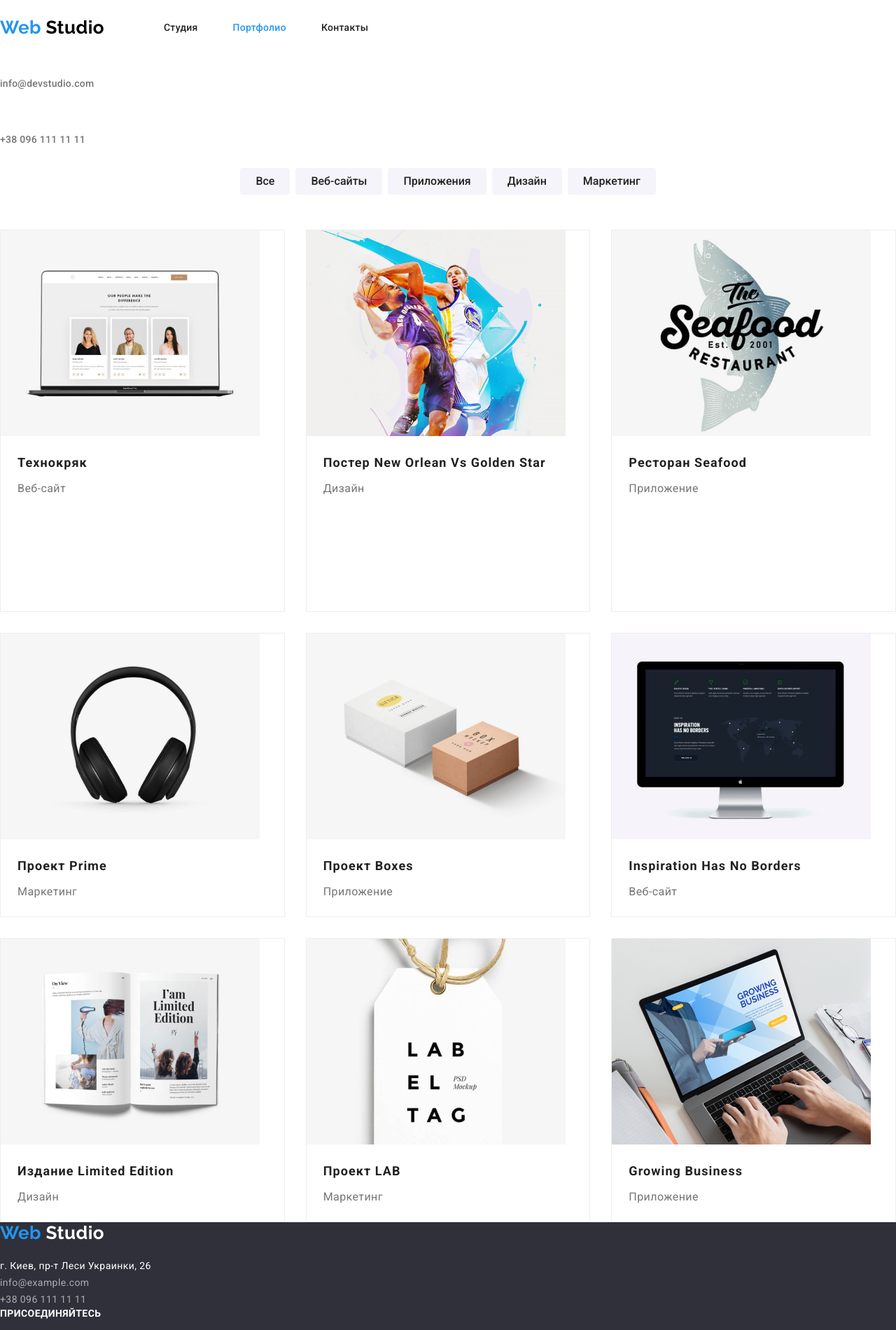
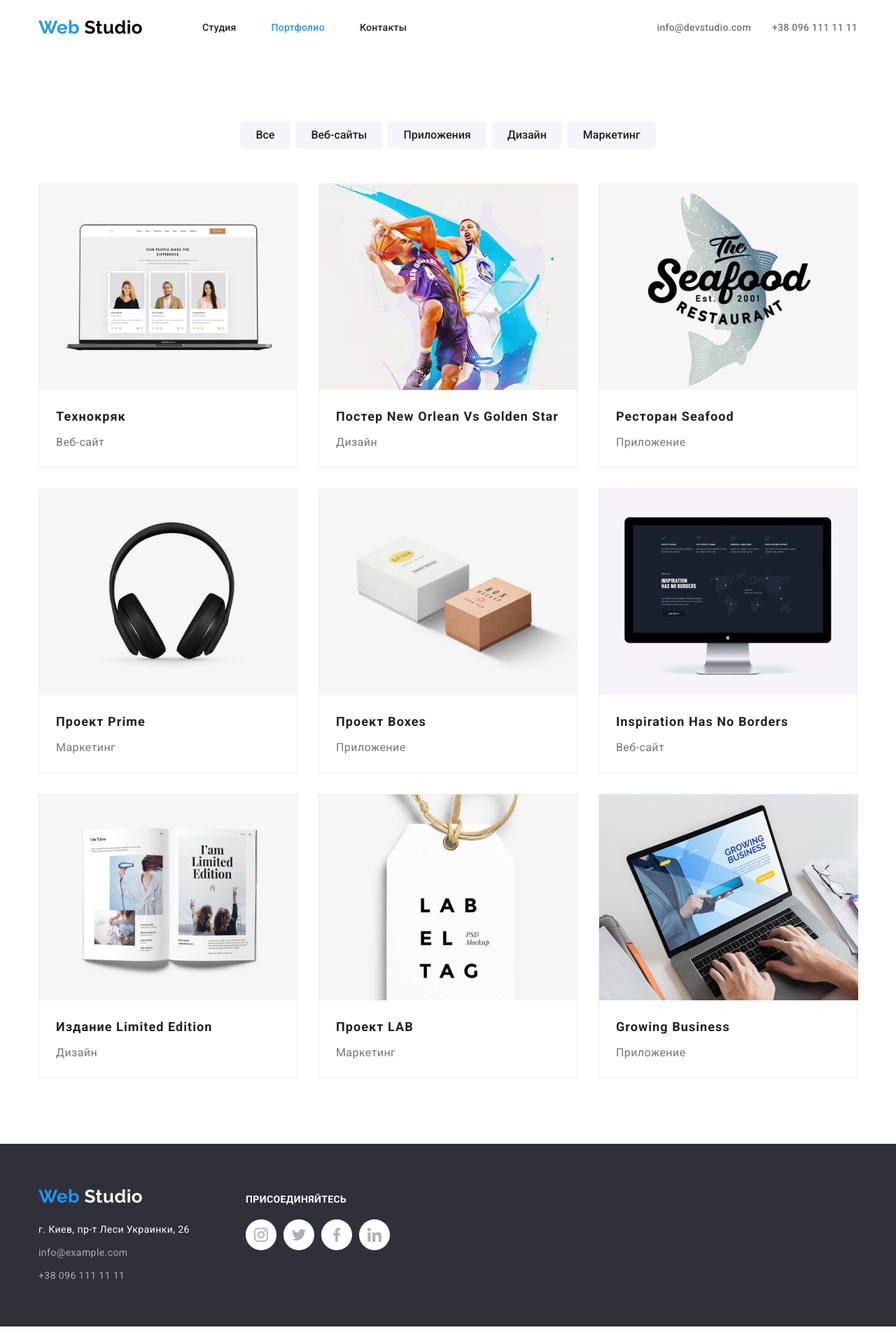
Before and after one commit to Liliia-Yarmolova/goit-markup-hw-03, a plain HTML site: page portfolio.html in a window 1280 px wide. Shown: the top 1900 px of the page at 70% size. Drawn offline with Linux system fonts and the light colour scheme.

Commit message:
Добавляю классы для разметки страниц Студия и Портфолио

```diff
--- a/portfolio.html
+++ b/portfolio.html
@@ -11,6 +11,7 @@
   <body>
     <!--Шапка сайта-->
     <header class="header">
+      <div class="container">
         <nav class="navigation">
           <a class="logo link" href="./index.html" lang="en"><span class="logo-accent">Web</span> Studio</a>
           <ul class="navigation-list list">
@@ -19,20 +20,22 @@
             <li class="navigation-list-item"><a class="navigation-list-link link" href="">Контакты</a></li>
           </ul>
         </nav>
-      <address class="address">
-        <ul class="list">
-          <li>
+        <address class="header-contacts address">
+          <ul class="header-contacts-list list">
+            <li class="header-contacts-list-item">
               <a class="header-email-link link" href="mailto:info@devstudio.com">info@devstudio.com</a>
             </li>
-          <li>
+            <li class="header-contacts-list-item">
               <a class="header-tel-link link" href="tel:+380991111111">+38 096 111 11 11</a>
             </li>
           </ul>
         </address>
+      </div>
     </header>
 
     <main>
-      <section class="our-projects">
+      <section class="our-projects section">
+        <div class="container">
           <h2 class="title" hidden>Наши реализованные проекты</h2>
           <ul class="our-projects-filter list">
             <li class="our-projects-filter-item">
@@ -57,7 +60,7 @@
               <img src="./images/our-projects/web-site/technokryak.jpg" alt="Страница сайта отображена на экране ноутбука" width="370" height="294" />
               <h3 class="subtitle">Технокряк</h3>
               <p class="description">Веб-сайт</p>
-            <p class="text">Технокряк это современная площадка распространения коронавируса. Компании используют эту платформу для цифрового шпионажа и атак на защищённые сервера конкурентов.</p>
+              <!-- <p class="text">Технокряк это современная площадка распространения коронавируса. Компании используют эту платформу для цифрового шпионажа и атак на защищённые сервера конкурентов.</p> -->
             </li>
             <li class="our-projects-list-item">
               <img src="./images/our-projects/design/new-orlean.jpg" alt="Баскетболисти играют" width="370" height="294" />
@@ -100,52 +103,55 @@
               <p class="description">Приложение</p>
             </li>
           </ul>
+        </div>
       </section>
     </main>
 
     <!--Футер-->
     <footer class="footer">
-      <div>
+      <div class="container">
+        <div class="footer-address">
           <a class="logo link" href="./index.html" lang="en"><span class="logo-accent">Web</span> Studio</a>
           <address class="address">
             <ul class="list">
-            <li>
+              <li class="footer-address-items">
                 <a class="footer-map-link link" href="https://goo.gl/maps/TBCg2eH77bJUSBw59" target="_blank">г. Киев, пр-т Леси Украинки, 26</a>
               </li>
-            <li>
+              <li class="footer-address-items">
                 <a class="footer-email-link link" href="mailto:info@example.com">info@example.com</a>
               </li>
-            <li>
+              <li class="footer-address-items">
                 <a class="footer-tel-link link" href="tel:+380991111111">+38 096 111 11 11</a>
               </li>
             </ul>
           </address>
         </div>
-      <div>
+        <div class="footer-social-links">
           <b class="join">присоединяйтесь</b>
-        <ul class="list">
-          <li>
+          <ul class="social-links list">
+            <li class="social-links-item">
               <a class="link" href="#">
                 <img src="./images/social-links/instagram.svg" alt="Инстаграм" />
               </a>
             </li>
-          <li>
+            <li class="social-links-item">
               <a class="link" href="#">
                 <img src="./images/social-links/twitter.svg" alt="Твитер" />
               </a>
             </li>
-          <li>
+            <li class="social-links-item">
               <a class="link" href="#">
                 <img src="./images/social-links/facebook.svg" alt="Фейсбук" />
               </a>
             </li>
-          <li>
+            <li class="social-links-item">
               <a class="link" href="#">
                 <img src="./images/social-links/linkedin.svg" alt="ЛинкедИн" />
               </a>
             </li>
           </ul>
         </div>
+      </div>
     </footer>
   </body>
 </html>
```
Also changed, not shown: index.html (+47 -43 lines). Lines whose indentation alone changed are shown as unchanged.
